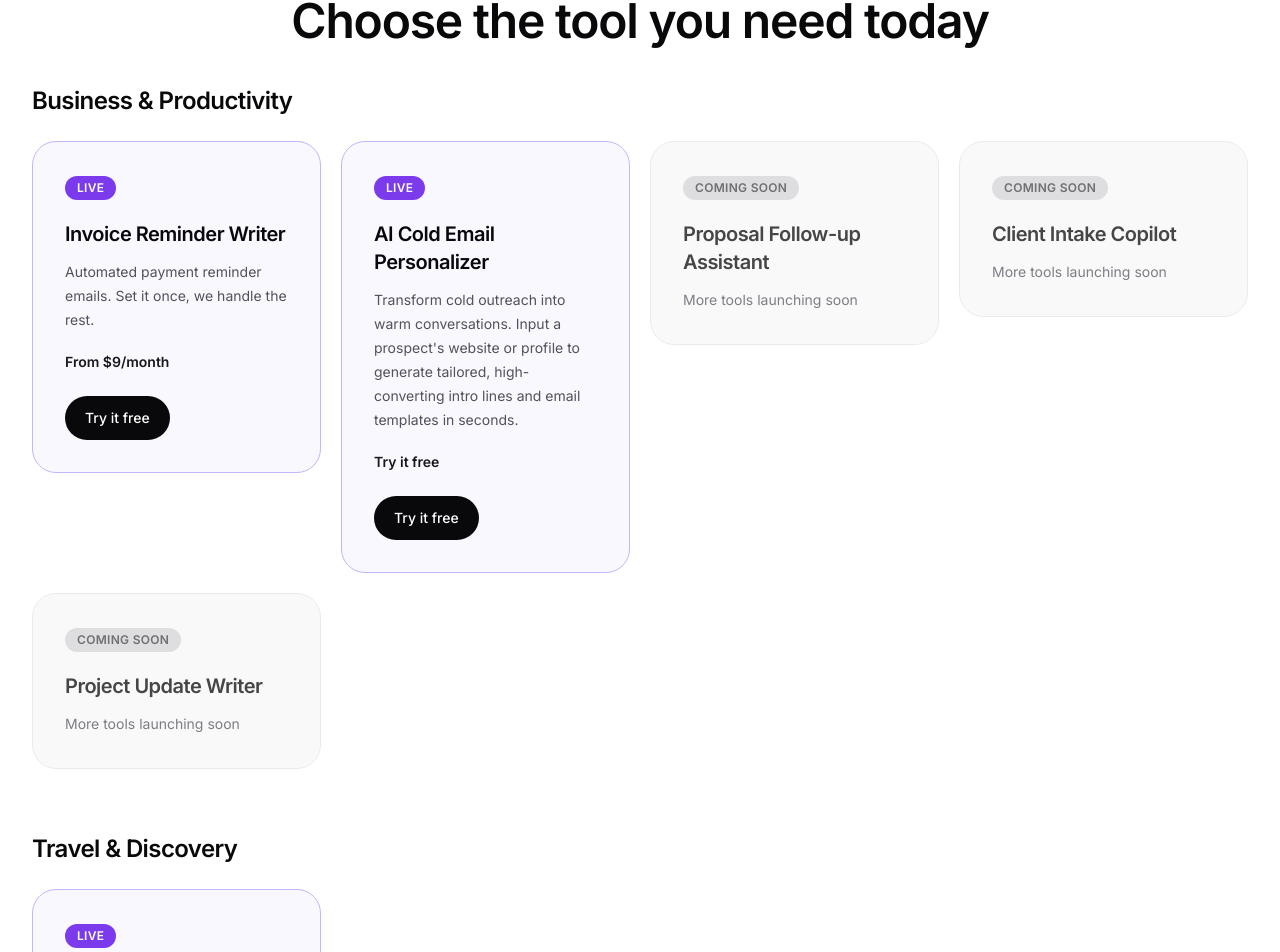
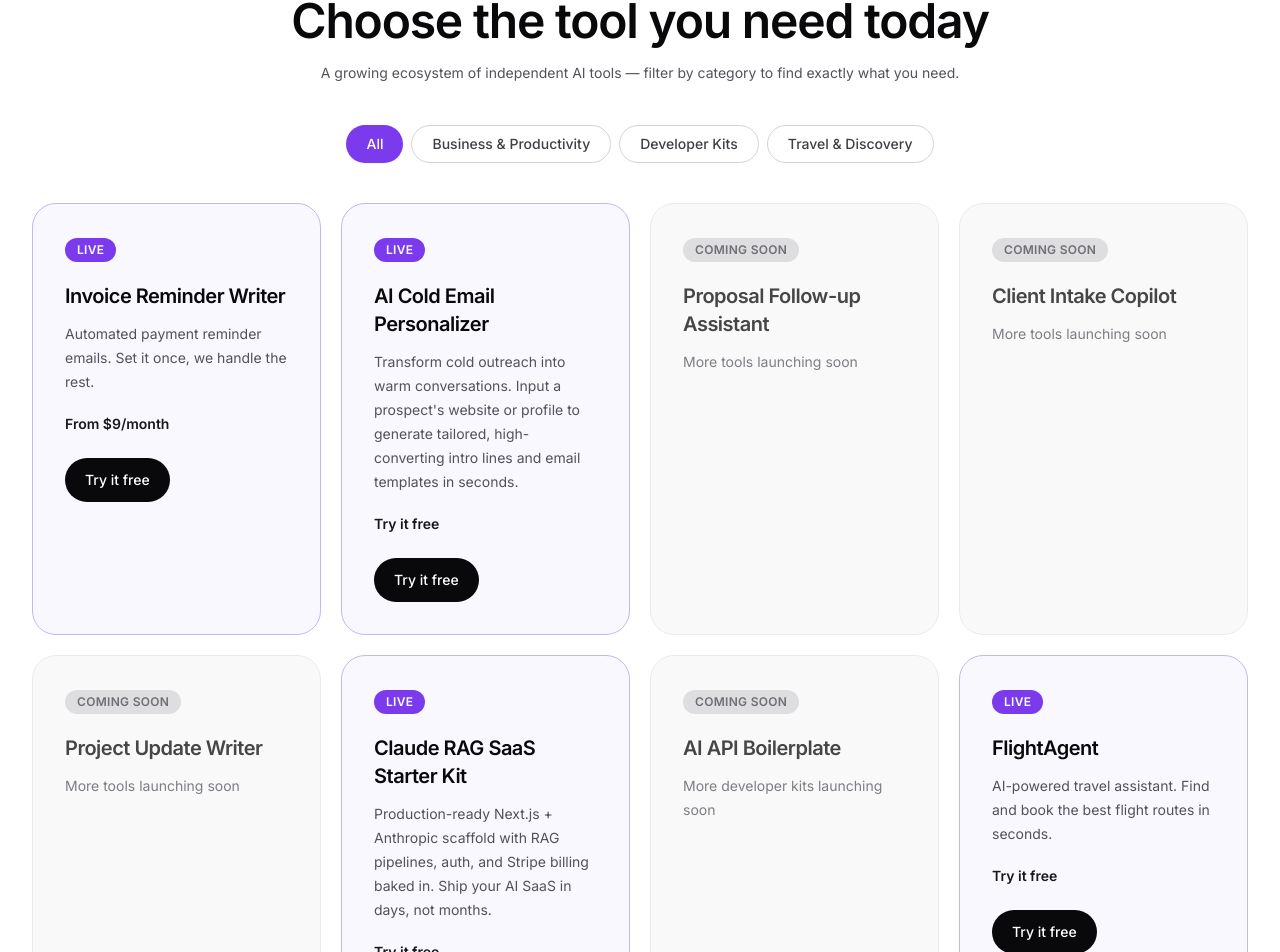
Before and after one commit to serteri/SaaS_Business, a Next.js app: page /tools in a window 1280 px wide. Shown: the part 208-1160 px from the top of the page. Built offline with nearby package versions, Linux system fonts and the light colour scheme; no server answers.

Commit message:
Add client-side category filter pills to /tools page

```diff
--- a/app/tools/page.tsx
+++ b/app/tools/page.tsx
@@ -1,21 +1,27 @@
+"use client";
+
+import { useState } from "react";
 import Link from "next/link";
+
+type Category = "All" | "Business & Productivity" | "Developer Kits" | "Travel & Discovery";
 
 type Tool = {
   title: string;
   status: "Live" | "Coming soon";
   description: string;
+  category: Category;
   price?: string;
-  href?: string;
   cardHref?: string;
 };
 
-const businessTools: Tool[] = [
+const allTools: Tool[] = [
+  // ── Business & Productivity ──────────────────────────────────────────
   {
     title: "Invoice Reminder Writer",
     status: "Live",
     description: "Automated payment reminder emails. Set it once, we handle the rest.",
+    category: "Business & Productivity",
     price: "From $9/month",
-    href: "/signin",
     cardHref: "/tools/invoice-reminder-writer",
   },
   {
@@ -23,44 +29,68 @@
     status: "Live",
     description:
       "Transform cold outreach into warm conversations. Input a prospect's website or profile to generate tailored, high-converting intro lines and email templates in seconds.",
+    category: "Business & Productivity",
     price: "Try it free",
-    href: "/tools/cold-email-personalizer",
     cardHref: "/tools/cold-email-personalizer",
   },
   {
     title: "Proposal Follow-up Assistant",
     status: "Coming soon",
     description: "More tools launching soon",
+    category: "Business & Productivity",
   },
   {
     title: "Client Intake Copilot",
     status: "Coming soon",
     description: "More tools launching soon",
+    category: "Business & Productivity",
   },
   {
     title: "Project Update Writer",
     status: "Coming soon",
     description: "More tools launching soon",
+    category: "Business & Productivity",
   },
-];
-
-const travelTools: Tool[] = [
+  // ── Developer Kits ──────────────────────────────────────────────────
+  {
+    title: "Claude RAG SaaS Starter Kit",
+    status: "Live",
+    description:
+      "Production-ready Next.js + Anthropic scaffold with RAG pipelines, auth, and Stripe billing baked in. Ship your AI SaaS in days, not months.",
+    category: "Developer Kits",
+    price: "Try it free",
+    cardHref: "/tools/claude-rag-starter",
+  },
+  {
+    title: "AI API Boilerplate",
+    status: "Coming soon",
+    description: "More developer kits launching soon",
+    category: "Developer Kits",
+  },
+  // ── Travel & Discovery ───────────────────────────────────────────────
   {
     title: "FlightAgent",
     status: "Live",
     description: "AI-powered travel assistant. Find and book the best flight routes in seconds.",
+    category: "Travel & Discovery",
     price: "Try it free",
-    href: "https://flightagent.io",
     cardHref: "https://flightagent.io",
   },
+];
+
+const CATEGORIES: Category[] = [
+  "All",
+  "Business & Productivity",
+  "Developer Kits",
+  "Travel & Discovery",
 ];
 
 function ToolCard({ tool }: { tool: Tool }) {
   const article = (
     <article
-      className={`rounded-3xl border p-8 transition-all ${
+      className={`h-full rounded-3xl border p-8 transition-all ${
         tool.status === "Live"
-          ? "border-violet-300 bg-violet-50/60 dark:border-violet-800 dark:bg-violet-950/30 cursor-pointer hover:shadow-lg hover:border-violet-500 dark:hover:border-violet-400"
+          ? "cursor-pointer border-violet-300 bg-violet-50/60 hover:border-violet-500 hover:shadow-lg dark:border-violet-800 dark:bg-violet-950/30 dark:hover:border-violet-400"
           : "border-zinc-200 bg-zinc-100/70 opacity-75 dark:border-zinc-800 dark:bg-zinc-900"
       }`}
     >
@@ -75,15 +105,14 @@
       </span>
       <h3 className="mt-5 text-xl font-semibold tracking-tight text-zinc-950 dark:text-white">{tool.title}</h3>
       <p className="mt-3 text-sm leading-6 text-zinc-600 dark:text-zinc-300">{tool.description}</p>
-
-      {tool.status === "Live" ? (
+      {tool.status === "Live" && (
         <>
           <p className="mt-5 text-sm font-semibold text-zinc-900 dark:text-zinc-100">{tool.price}</p>
           <span className="mt-6 inline-flex h-11 items-center justify-center rounded-full bg-zinc-950 px-5 text-sm font-medium text-white transition hover:bg-zinc-800 dark:bg-white dark:text-zinc-950 dark:hover:bg-zinc-200">
             Try it free
           </span>
         </>
-      ) : null}
+      )}
     </article>
   );
 
@@ -97,30 +126,48 @@
 }
 
 export default function ToolsPage() {
+  const [activeCategory, setActiveCategory] = useState<Category>("All");
+
+  const visibleTools =
+    activeCategory === "All" ? allTools : allTools.filter((t) => t.category === activeCategory);
+
   return (
     <section className="px-4 py-16 sm:px-6 lg:px-8 lg:py-24">
       <div className="mx-auto max-w-7xl">
+        {/* Header */}
         <div className="mb-10 text-center">
           <p className="text-sm font-semibold uppercase tracking-[0.2em] text-violet-600">Our tools</p>
-          <h1 className="mt-4 text-4xl font-semibold tracking-tight sm:text-5xl">Choose the tool you need today</h1>
+          <h1 className="mt-4 text-4xl font-semibold tracking-tight sm:text-5xl">
+            Choose the tool you need today
+          </h1>
+          <p className="mx-auto mt-4 max-w-2xl text-sm leading-6 text-zinc-600 dark:text-zinc-400">
+            A growing ecosystem of independent AI tools — filter by category to find exactly what you need.
+          </p>
         </div>
 
-        <div>
-          <h2 className="text-2xl font-semibold tracking-tight text-zinc-950 dark:text-white">Business &amp; Productivity</h2>
-          <div className="mt-6 grid gap-5 md:grid-cols-2 xl:grid-cols-4">
-            {businessTools.map((tool) => (
-              <ToolCard key={tool.title} tool={tool} />
-            ))}
-          </div>
+        {/* Filter pills */}
+        <div className="mb-10 flex flex-wrap justify-center gap-2">
+          {CATEGORIES.map((cat) => (
+            <button
+              key={cat}
+              type="button"
+              onClick={() => setActiveCategory(cat)}
+              className={`rounded-full px-5 py-2 text-sm font-medium transition-all ${
+                activeCategory === cat
+                  ? "bg-violet-600 text-white shadow-sm"
+                  : "border border-zinc-300 bg-white text-zinc-700 hover:border-zinc-400 hover:text-zinc-950 dark:border-zinc-700 dark:bg-zinc-900 dark:text-zinc-300 dark:hover:border-zinc-500 dark:hover:text-white"
+              }`}
+            >
+              {cat}
+            </button>
+          ))}
         </div>
 
-        <div className="mt-16">
-          <h2 className="text-2xl font-semibold tracking-tight text-zinc-950 dark:text-white">Travel &amp; Discovery</h2>
-          <div className="mt-6 grid gap-5 md:grid-cols-2 xl:grid-cols-4">
-            {travelTools.map((tool) => (
-              <ToolCard key={tool.title} tool={tool} />
-            ))}
-          </div>
+        {/* Grid */}
+        <div className="grid gap-5 sm:grid-cols-2 xl:grid-cols-4">
+          {visibleTools.map((tool) => (
+            <ToolCard key={tool.title} tool={tool} />
+          ))}
         </div>
       </div>
     </section>
```
